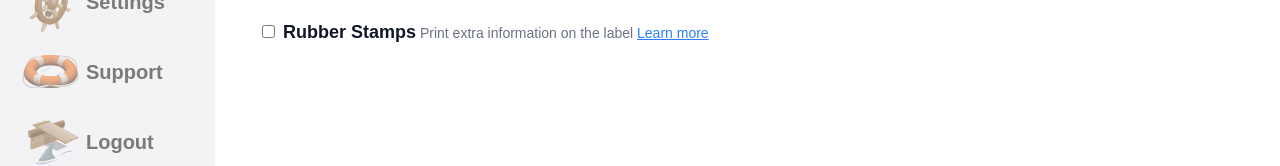
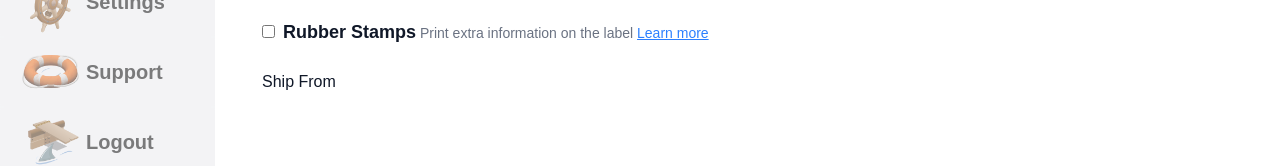
Before and after one commit to JilluRahmanJibon/pirateship-clone, a Next.js app: page /ship/single in a window 1280 px wide. Shown: the part 466-632 px from the top of the page. Built offline with nearby package versions, Linux system fonts and the light colour scheme.

Commit message:
updated code

```diff
--- a/src/components/ShippingForm.js
+++ b/src/components/ShippingForm.js
@@ -5,8 +5,6 @@ const ShippingForm = () =>
 {
     const [ checkedBoxes, setCheckedBoxes ] = useState({
         rubberStamp: false,
-        fragile: false,
-        insurance: false,
     });
 
     const handleCheckboxChange = (key) =>
@@ -64,6 +62,10 @@ const ShippingForm = () =>
                 )}
 
             </div>
+            <div>
+                <h1>Ship From</h1>
+
+</div>
 
             {/* Ship From & Packaging এরপর */}
         </div>
```
